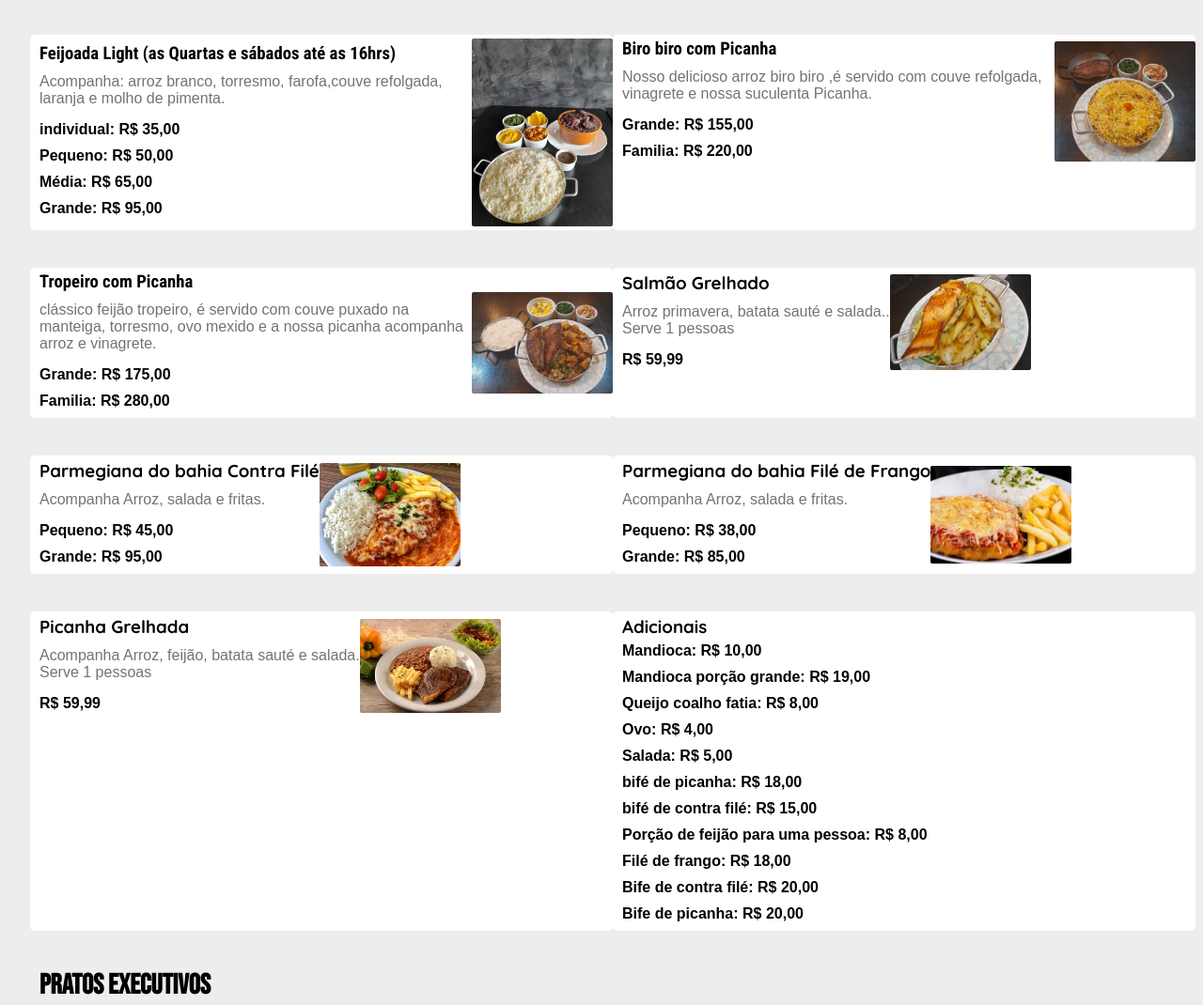
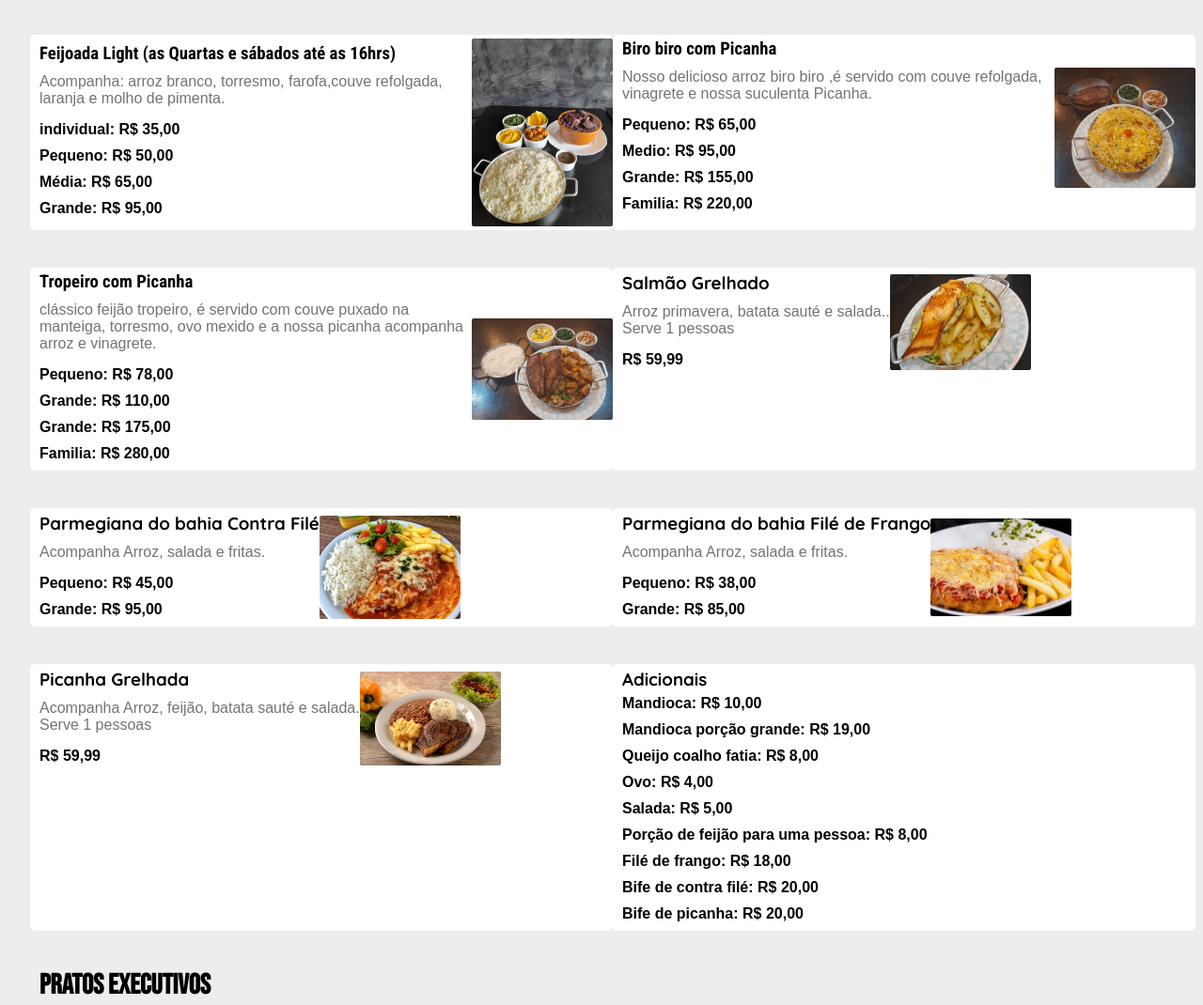
Before and after one commit to Matheus-sp12/oBahiaGastrobar, a website: page index.html in a window 1280 px wide. Shown: the part 844-1914 px from the top of the page at 94% size. Drawn offline with nearby package versions, Linux system fonts and the light colour scheme.

Commit message:
alteração de preço

```diff
--- a/index.html
+++ b/index.html
@@ -158,6 +158,8 @@
                                 <p>Nosso delicioso arroz biro biro ,é servido com couve refolgada, vinagrete e nossa
                                     suculenta Picanha.
                                 </p>
+                                <b>Pequeno: R$ 65,00</b>
+                                <b>Medio: R$ 95,00</b>
                                 <b>Grande: R$ 155,00</b>
                                 <b>Familia: R$ 220,00</b>
                             </div>
@@ -174,6 +176,8 @@
                                 <p>clássico feijão tropeiro, é servido com couve puxado na manteiga, torresmo, ovo
                                     mexido e a nossa picanha acompanha arroz e vinagrete.
                                 </p>
+                                <b>Pequeno: R$ 78,00</b>
+                                <b>Grande: R$ 110,00</b>
                                  <b>Grande: R$ 175,00</b>
                                 <b>Familia: R$ 280,00</b>
                             </div>
@@ -255,8 +259,6 @@
                                 <b>Queijo coalho fatia: R$ 8,00</b>
                                 <b>Ovo: R$ 4,00</b>
                                 <b>Salada: R$ 5,00</b>
-                                <b>bifé de picanha: R$ 18,00</b>
-                                <b>bifé de contra filé: R$ 15,00</b>
                                 <b>Porção de feijão para uma pessoa: R$ 8,00</b>
                                 <b>Filé de frango: R$ 18,00</b>
                                 <b>Bife de contra filé: R$ 20,00</b>
```
